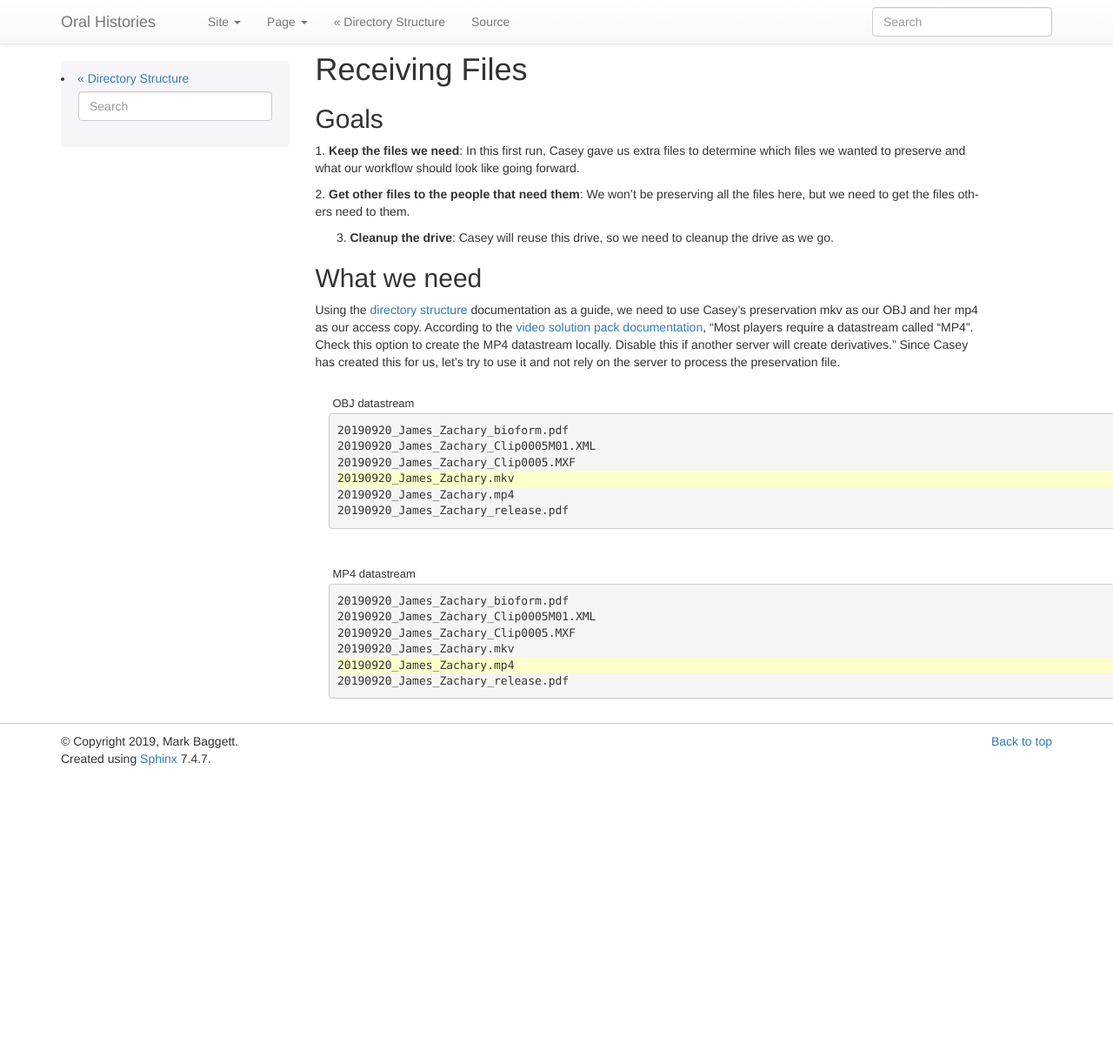
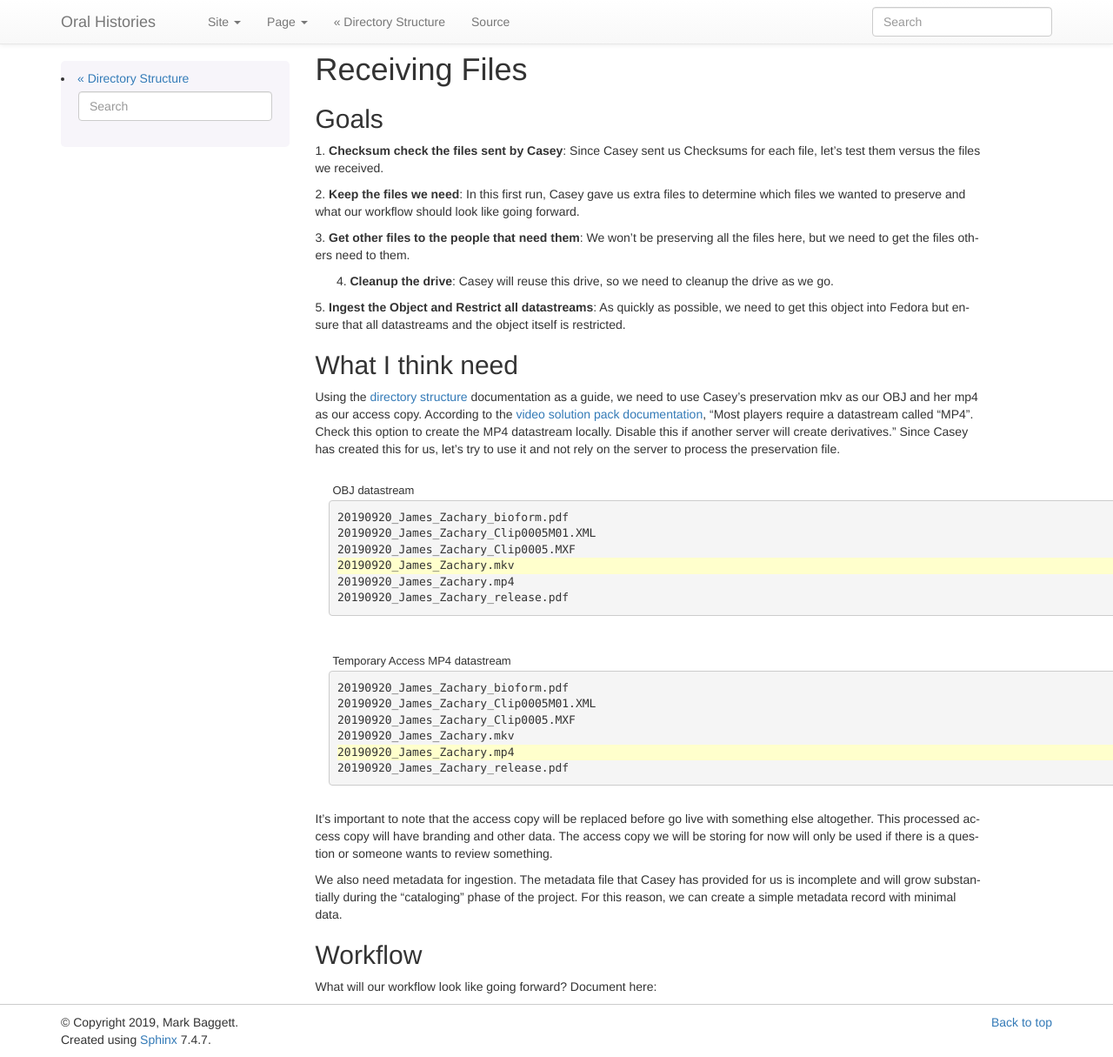
Before and after one commit to markpbaggett/oral_histories_temp_notes, a Sphinx documentation site: the page built from docs/source/contents/processing.rst, in a window 1280 px wide and 1215 px high. Shown: the whole window at 87% size. Built offline with Sphinx 7.4.7, drawn with Linux system fonts in a browser that asks for light colours.

Commit message:
Add more information about processing procedures.

```diff
--- a/docs/source/contents/processing.rst
+++ b/docs/source/contents/processing.rst
@@ -6,17 +6,23 @@ Receiving Files
 Goals
 -----
 
-1. **Keep the files we need**: In this first run, Casey gave us extra files to determine which files we wanted to preserve
+1. **Checksum check the files sent by Casey**: Since Casey sent us Checksums for each file, let's test them versus the
+files we received.
+
+2. **Keep the files we need**: In this first run, Casey gave us extra files to determine which files we wanted to preserve
 and what our workflow should look like going forward.
 
-2. **Get other files to the people that need them**: We won't be preserving all the files here, but we need to get
+3. **Get other files to the people that need them**: We won't be preserving all the files here, but we need to get
 the files others need to them.
 
-3. **Cleanup the drive**:  Casey will reuse this drive, so we need to cleanup the drive as we go.
+4. **Cleanup the drive**:  Casey will reuse this drive, so we need to cleanup the drive as we go.
 
-------------
-What we need
-------------
+5. **Ingest the Object and Restrict all datastreams**: As quickly as possible, we need to get this object into Fedora but
+ensure that all datastreams and the object itself is restricted.
+
+-----------------
+What I think need
+-----------------
 
 Using the `directory structure <../directory.html>`_ documentation as a guide, we need to use Casey's preservation mkv as our OBJ and her
 mp4 as our access copy. According to the `video solution pack documentation <https://wiki.duraspace.org/display/ISLANDORA/Video+Solution+Pack>`_,
@@ -37,8 +43,8 @@ server to process the preservation file.
     20190920_James_Zachary_release.pdf
 
 .. code-block:: rst
-    :name: MP4 datastream
-    :caption: MP4 datastream
+    :name: Temporary Access MP4 datastream
+    :caption: Temporary Access MP4 datastream
     :emphasize-lines: 5
 
     20190920_James_Zachary_bioform.pdf
@@ -47,3 +53,16 @@ server to process the preservation file.
     20190920_James_Zachary.mkv
     20190920_James_Zachary.mp4
     20190920_James_Zachary_release.pdf
+
+It's important to note that the access copy will be replaced before go live with something else altogether.  This processed
+access copy will have branding and other data.  The access copy we will be storing for now will only be used if there is
+a question or someone wants to review something.
+
+We also need metadata for ingestion. The metadata file that Casey has provided for us is incomplete and will grow substantially
+during the "cataloging" phase of the project. For this reason, we can create a simple metadata record with minimal data.
+
+--------
+Workflow
+--------
+
+What will our workflow look like going forward? Document here:
```
